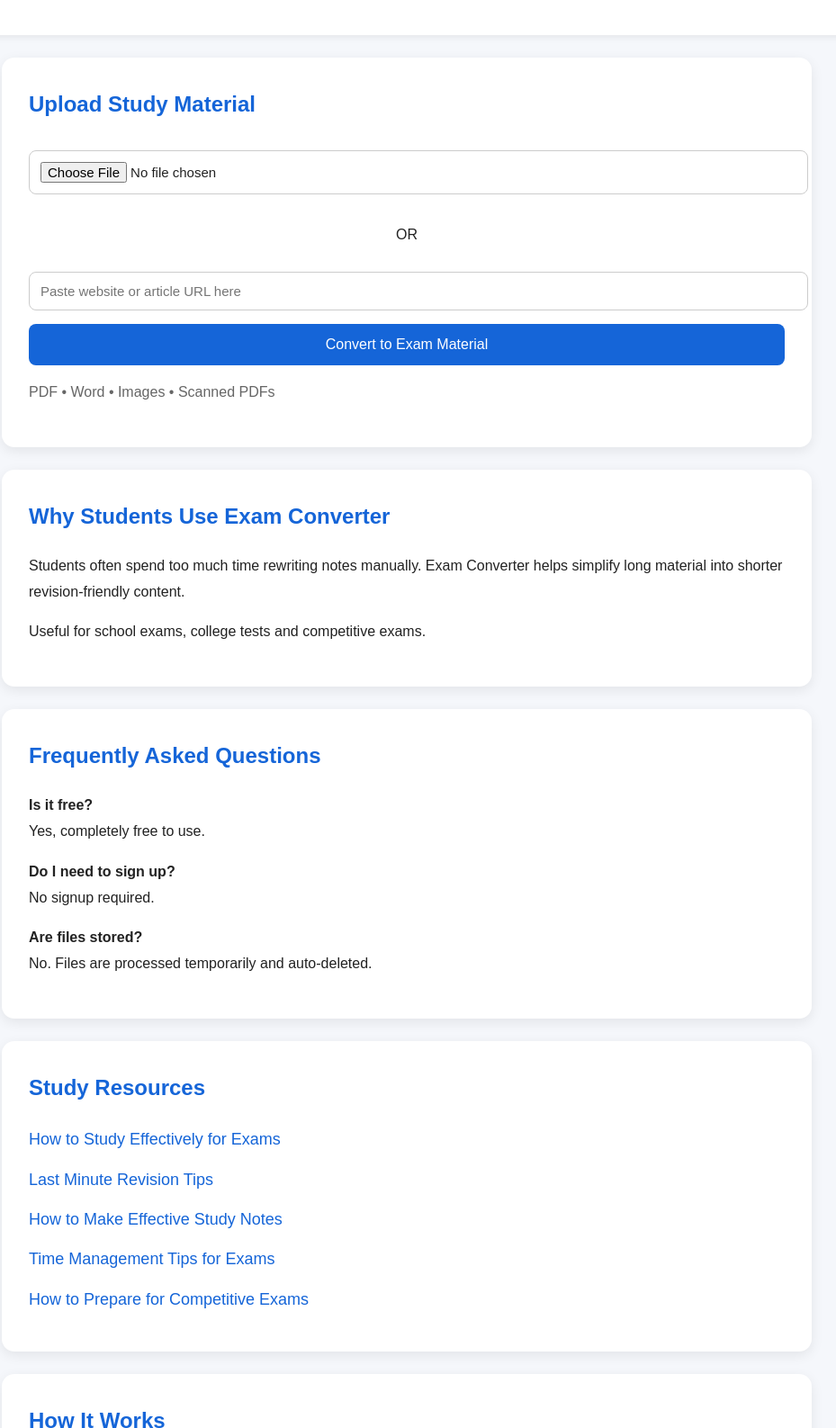
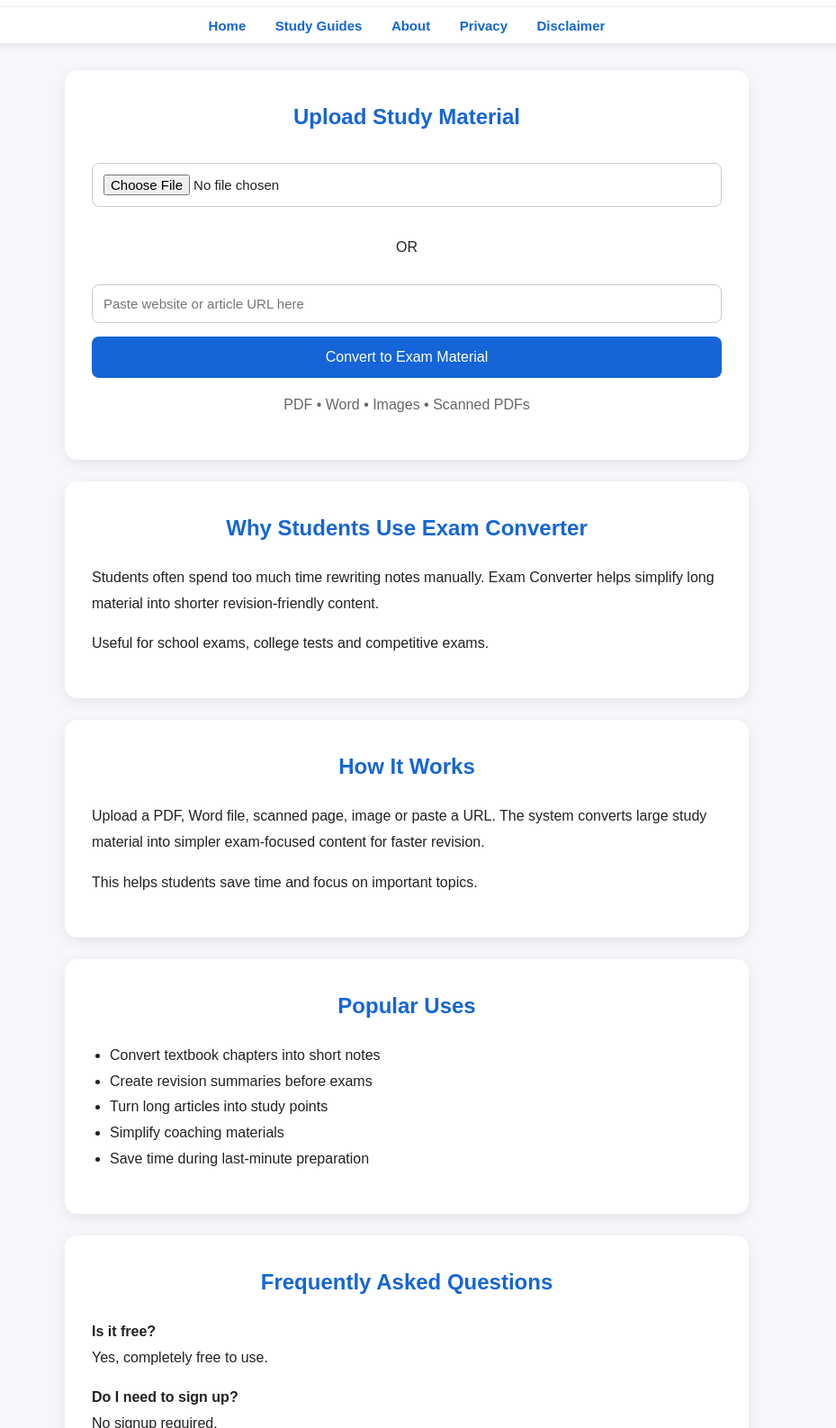
Before and after one commit to ajithogv-av/exam-converter, a plain HTML site: page index.html in a window 1280 px wide. Shown: the part 90-1677 px from the top of the page at 90% size, without its empty margins (188-1117 px from the left). Drawn offline with Linux system fonts and the light colour scheme.

Commit message:
Update index.html

```diff
--- a/index.html
+++ b/index.html
@@ -4,7 +4,7 @@
 <meta charset="UTF-8">
 <meta name="viewport" content="width=device-width, initial-scale=1.0">
 <title>Exam Converter | Free Study Notes Tool</title>
-<meta name="description" content="Convert PDFs, Word files, scanned pages, images and URLs into exam-ready notes, summaries and revision material for free.">
+<meta name="description" content="Convert study material into exam-ready notes, summaries and revision material for free.">
 
 <script async src="https://pagead2.googlesyndication.com/pagead/js/adsbygoogle.js?client=ca-pub-7051642646644532"
 crossorigin="anonymous"></script>
@@ -16,34 +16,64 @@ font-family:Arial,sans-serif;
 background:#f5f7fb;
 color:#222;
 }
+
 header{
 background:#fff;
-padding:24px;
+box-shadow:0 2px 8px rgba(0,0,0,.08);
+padding:18px 20px 10px;
 text-align:center;
-box-shadow:0 2px 8px rgba(0,0,0,.08);
 }
+
 header h1{
 margin:0;
 font-size:34px;
 color:#1565d8;
 }
+
 header p{
-margin-top:8px;
+margin:8px 0 15px;
 color:#666;
+font-size:15px;
 }
+
+nav{
+border-top:1px solid #eee;
+padding-top:12px;
+}
+
+nav a{
+margin:0 14px;
+color:#1565d8;
+text-decoration:none;
+font-weight:600;
+font-size:15px;
+}
+
+nav a:hover{
+text-decoration:underline;
+}
+
 .container{
-max-width:900px;
-margin:auto;
-padding:25px;
+max-width:760px;
+margin:0 auto;
+padding:30px 20px;
 }
+
 .card{
 background:#fff;
 padding:30px;
 border-radius:14px;
 box-shadow:0 4px 14px rgba(0,0,0,.08);
-margin-bottom:25px;
+margin-bottom:24px;
 line-height:1.8;
 }
+
+h2{
+margin-top:0;
+color:#1565d8;
+text-align:center;
+}
+
 input{
 width:100%;
 padding:12px;
@@ -52,7 +82,9 @@ margin-bottom:15px;
 border:1px solid #ccc;
 border-radius:8px;
 font-size:15px;
+box-sizing:border-box;
 }
+
 button{
 width:100%;
 padding:14px;
@@ -63,30 +95,30 @@ border-radius:8px;
 font-size:16px;
 cursor:pointer;
 }
+
 button:hover{
 background:#0d4fb5;
 }
-h2{
-margin-top:0;
-color:#1565d8;
-}
-a{
-color:#1565d8;
-text-decoration:none;
-}
-a:hover{
-text-decoration:underline;
-}
-.resource a{
-display:block;
-margin:12px 0;
-font-size:18px;
-}
+
 footer{
 text-align:center;
-padding:30px;
+padding:30px 20px;
 font-size:14px;
 color:#666;
+}
+
+ul{
+padding-left:20px;
+}
+
+@media (max-width:600px){
+nav a{
+display:inline-block;
+margin:6px 8px;
+}
+header h1{
+font-size:28px;
+}
 }
 </style>
 </head>
@@ -96,6 +128,14 @@ color:#666;
 <header>
 <h1>Exam Converter</h1>
 <p>Convert study material into exam-ready notes, summaries and questions for free.</p>
+
+<nav>
+<a href="index.html">Home</a>
+<a href="how-to-study.html">Study Guides</a>
+<a href="about.html">About</a>
+<a href="privacy.html">Privacy</a>
+<a href="disclaimer.html">Disclaimer</a>
+</nav>
 </header>
 
 <div class="container">
@@ -111,13 +151,30 @@ color:#666;
 
 <button>Convert to Exam Material</button>
 
-<p style="color:#666;">PDF • Word • Images • Scanned PDFs</p>
+<p style="text-align:center;color:#666;">PDF • Word • Images • Scanned PDFs</p>
 </div>
 
 <div class="card">
 <h2>Why Students Use Exam Converter</h2>
 <p>Students often spend too much time rewriting notes manually. Exam Converter helps simplify long material into shorter revision-friendly content.</p>
 <p>Useful for school exams, college tests and competitive exams.</p>
+</div>
+
+<div class="card">
+<h2>How It Works</h2>
+<p>Upload a PDF, Word file, scanned page, image or paste a URL. The system converts large study material into simpler exam-focused content for faster revision.</p>
+<p>This helps students save time and focus on important topics.</p>
+</div>
+
+<div class="card">
+<h2>Popular Uses</h2>
+<ul>
+<li>Convert textbook chapters into short notes</li>
+<li>Create revision summaries before exams</li>
+<li>Turn long articles into study points</li>
+<li>Simplify coaching materials</li>
+<li>Save time during last-minute preparation</li>
+</ul>
 </div>
 
 <div class="card">
@@ -128,53 +185,10 @@ color:#666;
 <p><strong>Do I need to sign up?</strong><br>No signup required.</p>
 
 <p><strong>Are files stored?</strong><br>No. Files are processed temporarily and auto-deleted.</p>
-</div>
 
-<div class="card resource">
-<h2>Study Resources</h2>
+<p><strong>Does it support scanned PDFs?</strong><br>Yes.</p>
 
-<a href="how-to-study.html">How to Study Effectively for Exams</a>
-
-<a href="last-minute-revision.html">Last Minute Revision Tips</a>
-
-<a href="study-notes-guide.html">How to Make Effective Study Notes</a>
-
-<a href="time-management-for-exams.html">Time Management Tips for Exams</a>
-
-<a href="competitive-exam-preparation.html">How to Prepare for Competitive Exams</a>
-
-</div>
-
-<div class="card">
-<h2>How It Works</h2>
-<p>Upload a PDF, Word file, scanned page, image or paste a URL. The system converts large study material into simpler exam-focused content for faster revision.</p>
-<p>This helps students save time and focus on important topics.</p>
-</div>
-
-<div class="card">
-<h2>Why Choose Exam Converter</h2>
-<p>Many students struggle to turn chapters into short notes. This platform helps organize information quickly into revision-friendly formats.</p>
-<p>Ideal for fast learners, busy students and last-minute revision.</p>
-</div>
-
-<div class="card">
-<h2>Popular Uses</h2>
-<p>• Convert textbook chapters into short notes</p>
-<p>• Create revision summaries before exams</p>
-<p>• Turn long articles into study points</p>
-<p>• Simplify coaching materials</p>
-<p>• Save time during last-minute preparation</p>
-</div>
-
-<div class="card">
-<h2>More FAQs</h2>
-
-<p><strong>Does it support scanned PDFs?</strong><br>Yes, scanned pages and image-based files are supported.</p>
-
-<p><strong>Can I use it for competitive exams?</strong><br>Yes, useful for many exam types.</p>
-
-<p><strong>Is registration required?</strong><br>No registration required.</p>
-
+<p><strong>Can I use it for competitive exams?</strong><br>Yes.</p>
 </div>
 
 </div>
```
